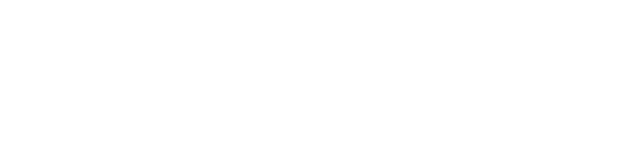
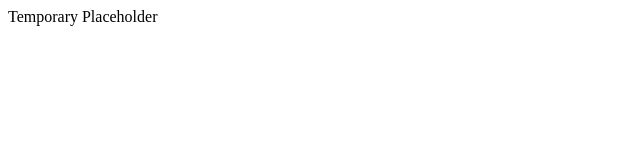
Before and after one commit to d-drodr/d-drodr.github.io, a plain HTML site: page index.html in a window 1280 px wide. Shown: the whole page, without its empty margins (0-640 px from the left). Drawn offline with Linux system fonts and the light colour scheme.

Commit message:
Update index.html

```diff
--- a/index.html
+++ b/index.html
@@ -3,4 +3,7 @@
   <title>
     Derrick Rodriguez
   </title>
+  <body>
+    Temporary Placeholder
+  </body>
 </html>
```
